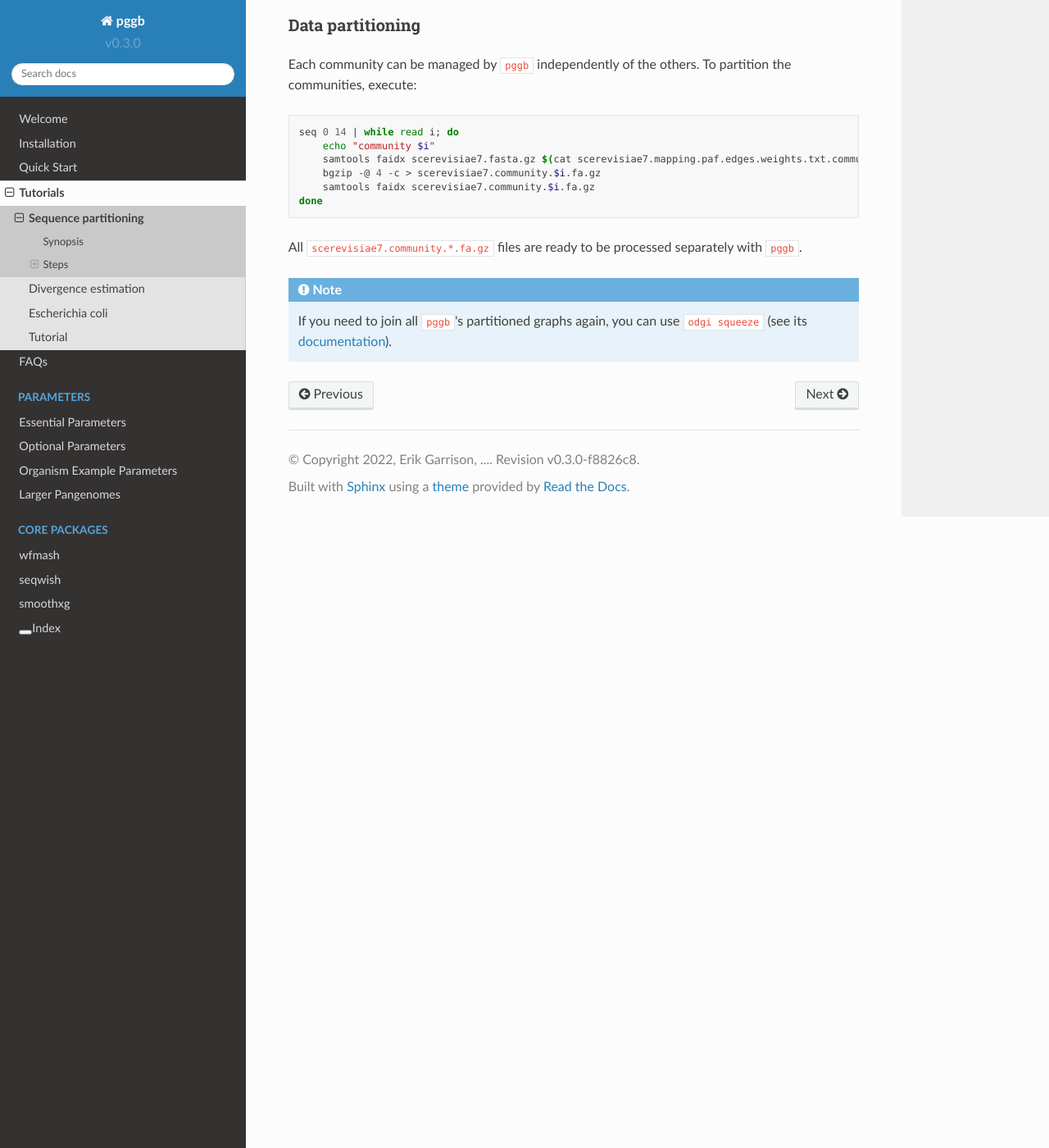
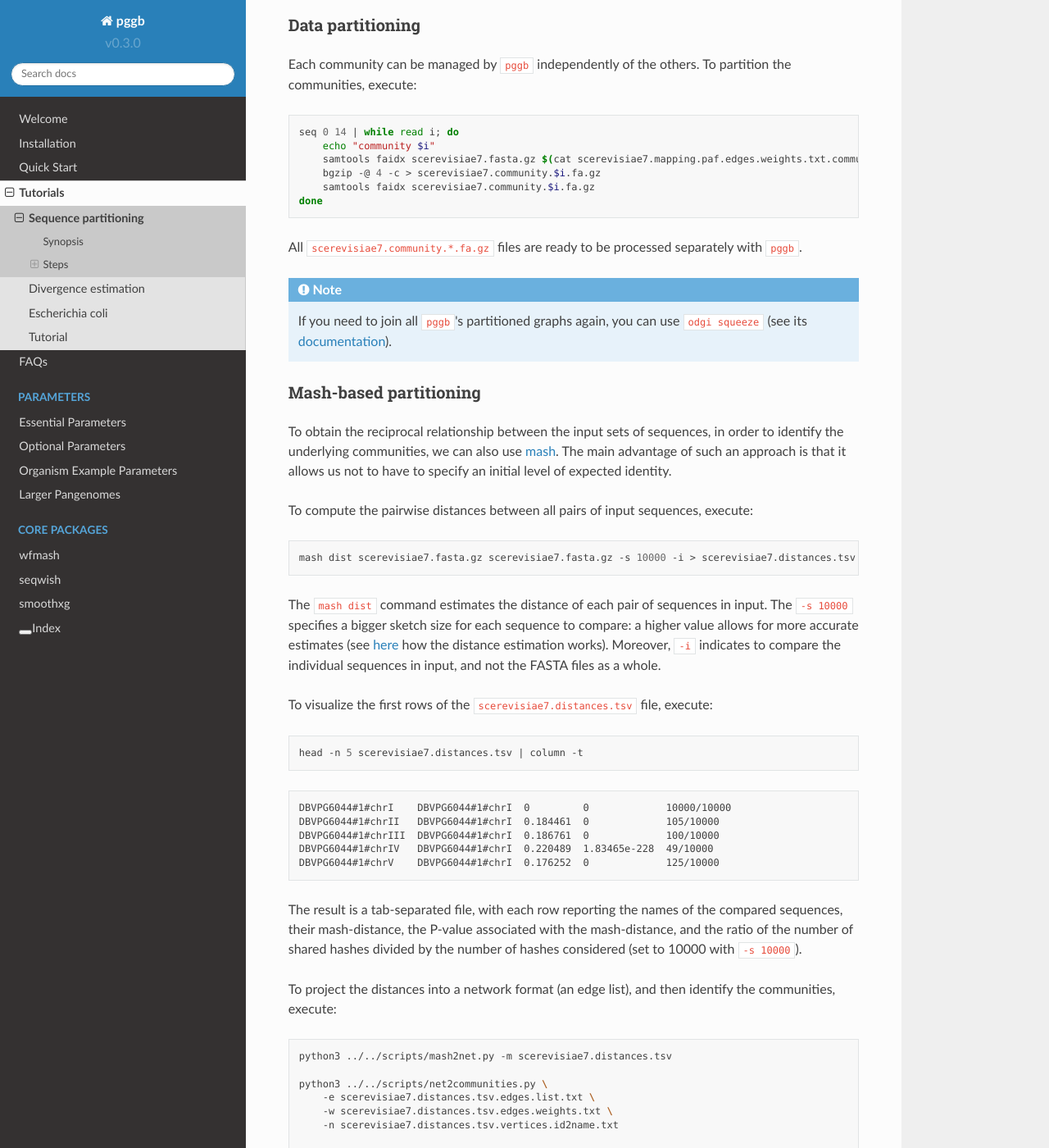
Before and after one commit to pangenome/pggb, a Sphinx documentation site: the page built from docs/rst/tutorials/sequence_partitioning.rst, in a window 1280 px wide and 1400 px high, scrolled down 4170 px. Shown: the whole window at 82% size. Built offline with Sphinx 7.4.7 and the Read the Docs theme 2.0.0, drawn with Linux system fonts in a browser that asks for light colours; some of the changed text lies outside the part shown.

Commit message:
mash-based sequence partitioning [skip ci]

```diff
--- a/docs/conf.py
+++ b/docs/conf.py
@@ -20,13 +20,13 @@ sys.path.insert(0, os.path.abspath('../lib/'))
 # -- Project information -----------------------------------------------------
 
 project = u'pggb'
-copyright = '2022, Erik Garrison, .... Revision v0.3.0-f8826c8'
+copyright = '2022, Erik Garrison, .... Revision v0.3.0-fe508ac'
 author = u'Erik Garrison, ...'
 
 # The short X.Y version
 version = 'v0.3.0'
 # The full version, including alpha/beta/rc tags
-release = 'f8826c8'
+release = 'fe508ac'
 
 
 # -- General configuration ---------------------------------------------------
--- a/docs/rst/tutorials/divergence_estimation.rst
+++ b/docs/rst/tutorials/divergence_estimation.rst
@@ -186,7 +186,7 @@ To estimate the sequence divergence between `chrVII` and `chrVIII` chromosomes,
 
 The ``scerevisiae7.community.0.fa.gz`` file contains the sequences of `chrVII` and `chrVIII` sets in FASTA format
 (follow the :ref:`sequence_partitioning` tutorial to obtain the FASTA files for all the communities detectable in the `YPRP` panel).
-The ``-s 10000`` value in ``mash triangle`` specifies a bigger sketch size for each sequence to compare: a higher value allows for more accurate divergence estimates
+The ``-s 10000`` value in ``mash triangle`` specifies a bigger sketch size for each sequence to compare: a higher value allows for more accurate estimates
 (see `here <https://mash.readthedocs.io/en/latest/distances.html#distance-estimation>`_ how the distance estimation works).
 
 The output shows that, generally, sequences from different chromosomes present a very high sequence divergence (greater than ~0.20).
--- a/docs/rst/tutorials/sequence_partitioning.rst
+++ b/docs/rst/tutorials/sequence_partitioning.rst
@@ -213,3 +213,75 @@ All ``scerevisiae7.community.*.fa.gz`` files are ready to be processed separatel
 .. note::
 
 	If you need to join all ``pggb``'s partitioned graphs again, you can use ``odgi squeeze`` (see its `documentation <https://odgi.readthedocs.io/en/latest/rst/commands/odgi_squeeze.html>`_).
+
+
+-------------------------
+Mash-based partitioning
+-------------------------
+
+To obtain the reciprocal relationship between the input sets of sequences, in order to identify the underlying communities,
+we can also use `mash <https://doi.org/10.1186/s13059-016-0997-x>`_.
+The main advantage of such an approach is that it allows us not to have to specify an initial level of expected identity.
+
+To compute the pairwise distances between all pairs of input sequences, execute:
+
+.. code-block:: bash
+
+    mash dist scerevisiae7.fasta.gz scerevisiae7.fasta.gz -s 10000 -i > scerevisiae7.distances.tsv
+
+The ``mash dist`` command estimates the distance of each pair of sequences in input.
+The ``-s 10000`` specifies a bigger sketch size for each sequence to compare: a higher value allows for more accurate estimates
+(see `here <https://mash.readthedocs.io/en/latest/distances.html#distance-estimation>`_ how the distance estimation works).
+Moreover, ``-i`` indicates to compare the individual sequences in input, and not the FASTA files as a whole.
+
+To visualize the first rows of the ``scerevisiae7.distances.tsv`` file, execute:
+
+.. code-block:: bash
+
+    head -n 5 scerevisiae7.distances.tsv | column -t
+
+.. code-block:: none
+
+    DBVPG6044#1#chrI    DBVPG6044#1#chrI  0         0             10000/10000
+    DBVPG6044#1#chrII   DBVPG6044#1#chrI  0.184461  0             105/10000
+    DBVPG6044#1#chrIII  DBVPG6044#1#chrI  0.186761  0             100/10000
+    DBVPG6044#1#chrIV   DBVPG6044#1#chrI  0.220489  1.83465e-228  49/10000
+    DBVPG6044#1#chrV    DBVPG6044#1#chrI  0.176252  0             125/10000
+
+The result is a tab-separated file, with each row reporting the names of the compared sequences, their mash-distance,
+the P-value associated with the mash-distance, and the ratio of the number of shared hashes divided by the number of
+hashes considered (set to 10000 with ``-s 10000``).
+
+To project the distances into a network format (an edge list), and then identify the communities, execute:
+
+.. code-block:: bash
+
+    python3 ../../scripts/mash2net.py -m scerevisiae7.distances.tsv
+
+    python3 ../../scripts/net2communities.py \
+        -e scerevisiae7.distances.tsv.edges.list.txt \
+        -w scerevisiae7.distances.tsv.edges.weights.txt \
+        -n scerevisiae7.distances.tsv.vertices.id2name.txt
+
+    seq 0 14 | while read i; do
+        chromosomes=$(cat scerevisiae7.distances.tsv.edges.weights.txt.community.$i.txt | cut -f 3 -d '#' | sort | uniq | tr '\n' ' ');
+        echo "community $i --> $chromosomes";
+    done
+
+.. code-block:: none
+
+    community 0 --> chrVII chrVIII
+    community 1 --> chrX chrXIII
+    community 2 --> chrV
+    community 3 --> chrVI
+    community 4 --> chrIX
+    community 5 --> chrXIV
+    community 6 --> chrIII
+    community 7 --> chrIV
+    community 8 --> chrMT
+    community 9 --> chrII
+    community 10 --> chrXV
+    community 11 --> chrI
+    community 12 --> chrXI
+    community 13 --> chrXII
+    community 14 --> chrXVI
```
Also changed, not shown: 2 other files.
